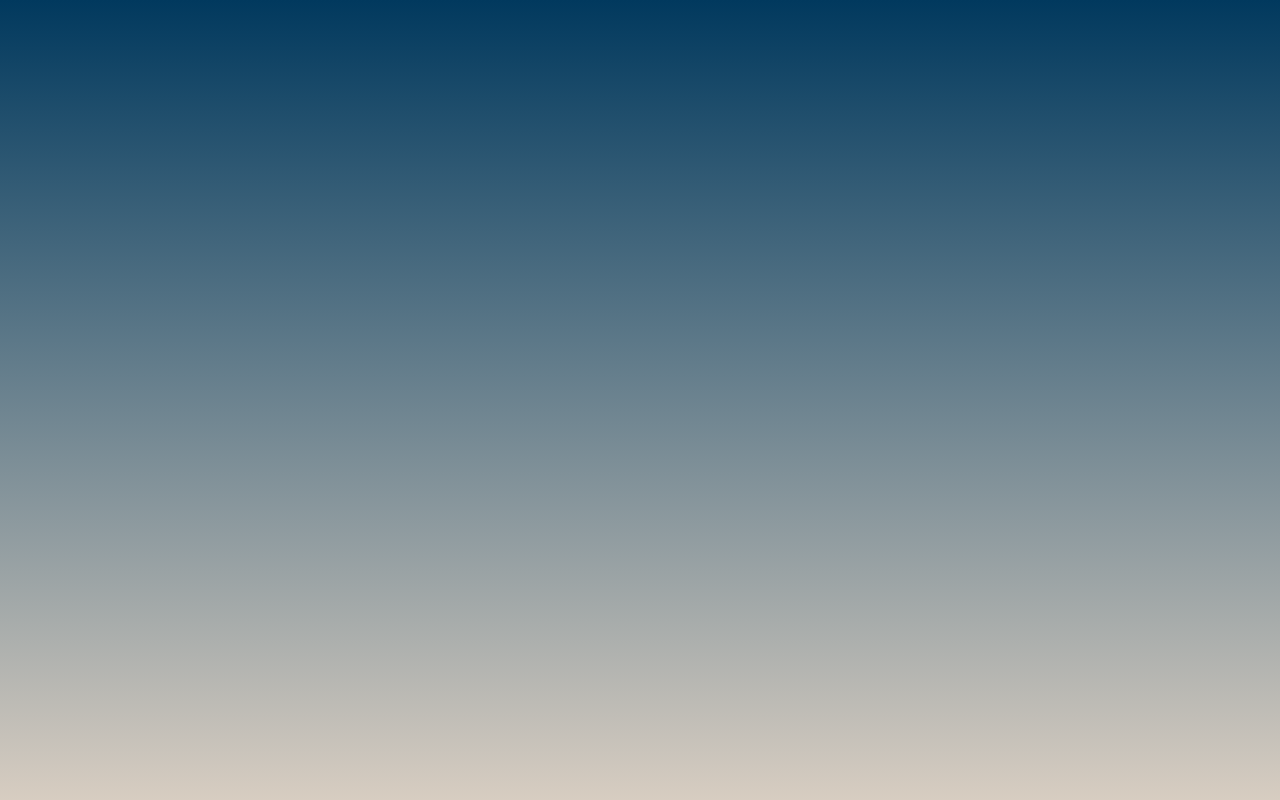
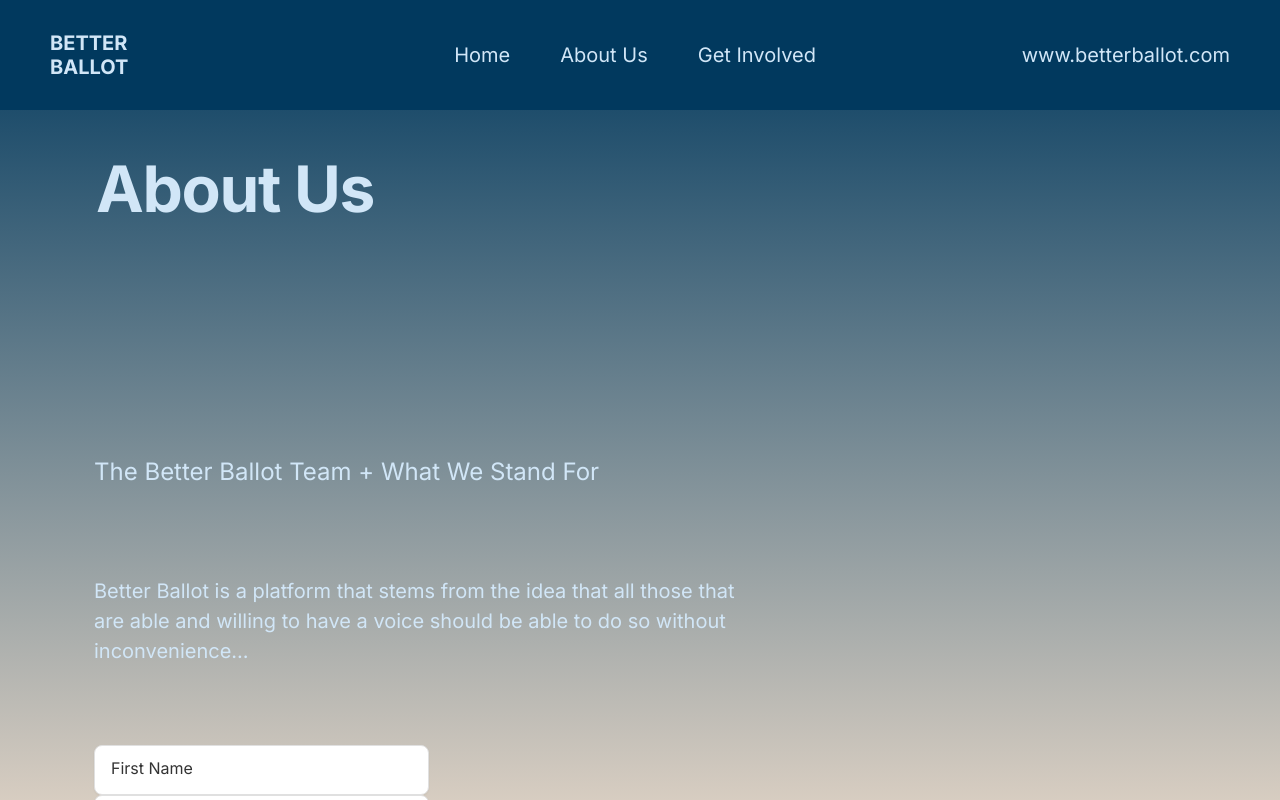
Before and after one commit to mokindacool/BetterBallot, a React (Create React App) app: page /about_us in a window 1280 px wide. Before the commit this address had no page. Built offline with nearby package versions, Linux system fonts and the light colour scheme.

Commit message:
added AboutUs page and imported Inter font, updated on Home.js too

```diff
--- /dev/null
+++ b/src/AboutUs.css
@@ -0,0 +1,235 @@
+/* Reset and base styles */
+* {
+    margin: 0;
+    padding: 0;
+    list-style: none;
+    text-decoration: none;
+    box-sizing: border-box;
+}
+
+html,
+body {
+    height: 100%;
+    margin: 0;
+    padding: 0;
+    overflow-x: hidden;
+    /* Prevent horizontal scrolling */
+}
+
+body {
+    background: linear-gradient(to bottom, #01395E 0%, #D7CDC1 100%);
+    font-family: 'Inter', sans-serif;
+    display: flex;
+    flex-direction: column;
+    box-sizing: border-box;
+    background-repeat: no-repeat;
+    background-attachment: fixed;
+}
+
+/* Header */
+.header {
+    width: 100%;
+    height: 110px;
+    padding: 0 50px;
+    background: #01395E;
+    display: flex;
+    justify-content: space-between;
+    align-items: center;
+    box-sizing: border-box;
+    position: relative;
+    /* relative vs. fixed header */
+    top: 0;
+    left: 0;
+    z-index: 1000;
+}
+
+.logo {
+    font-size: 20px;
+    color: #D1E6F7;
+    text-decoration: none;
+    font-weight: bold;
+}
+
+.logo-text {
+    display: block;
+}
+
+.navbar {
+    display: flex;
+    gap: 50px;
+    padding-left: 120px;
+}
+
+.navbar a {
+    position: relative;
+    font-size: 20px;
+    color: #D1E6F7;
+    font-weight: 500;
+    text-decoration: none;
+}
+
+.navbar a::before {
+    content: '';
+    position: absolute;
+    bottom: 3px;
+    left: 0;
+    width: 0;
+    height: 2px;
+    background: #D1E6F7;
+    transition: .3s;
+}
+
+.navbar a:hover::before {
+    width: 100%;
+}
+
+.link {
+    font-size: 20px;
+    color: #D1E6F7;
+    text-decoration: none;
+    font-weight: 500;
+}
+
+/*About us and the subtitle */
+
+.about-us-container {
+    margin-top: 40px;
+}
+
+.container {
+    margin: 0 69px 165px 94px;
+    display: flex;
+    flex-direction: row;
+    width: fit-content;
+    box-sizing: border-box;
+}
+
+.about-us {
+    margin: 0 96px 17px 96px;
+    display: inline-block;
+    align-self: flex-start;
+    overflow-wrap: break-word;
+    font-family: var(--title-font-family, 'Inter');
+    font-weight: var(--title-font-weight, 700);
+    font-size: var(--title-font-size, 64px);
+    letter-spacing: var(--title-letter-spacing, -1.3px);
+    color: #D1E6F7;
+}
+
+.the-ballot-buddy-team-what-we-stand-for {
+    margin-bottom: 75.5px;
+    display: inline-block;
+    align-self: flex-start;
+    overflow-wrap: break-word;
+    font-family: var(--subheading-font-family, 'Inter');
+    font-weight: var(--subheading-font-weight, 400);
+    font-size: var(--subheading-font-size, 24px);
+    line-height: var(--subheading-line-height, 1.5);
+    color: #D1E6F7;
+}
+
+.paragraph-container {
+    width: 60%;
+    text-align: left;
+}
+
+.paragraph {
+    margin: 0 20.5px 79px 0;
+    display: inline-block;
+    overflow-wrap: break-word;
+    font-family: var(--body-text-font-family, 'Inter');
+    font-weight: 400;
+    font-size: 20px;
+    line-height: 150%;
+    margin-top: 10px;
+    color: #D1E6F7;
+}
+
+
+.placeholder-image {
+     margin-top: 10px;
+     margin-left: 10px;
+
+ }
+
+/*Input boxes code*/
+.input-box-container {
+    width: 30%;
+    row-gap: 40px;
+}
+
+.last-name {
+    display: flex;
+    height: 50px;
+    padding: 12px 16px;
+    align-items: flex-start;
+    gap: var(--Spacing-XS, 8px);
+    flex-shrink: 0;
+    border-radius: var(--Spacing-XS, 8px);
+    border: 1px solid #E0E0E0;
+    background: #FFF;
+
+    /* Button Shadow */
+    box-shadow: 0px 1px 2px 0px rgba(0, 0, 0, 0.05);
+
+}
+
+.first-name {
+    display: flex;
+    height: 50px;
+    padding: 12px 16px;
+    align-items: flex-start;
+    gap: var(--Spacing-XS, 8px);
+    flex-shrink: 0;
+    border-radius: var(--Spacing-XS, 8px);
+    border: 1px solid #E0E0E0;
+    background: #FFF;
+
+    /* Button Shadow */
+    box-shadow: 0px 1px 2px 0px rgba(0, 0, 0, 0.05);
+
+}
+
+
+/* Footer */
+ .navigation-footer {
+     width: 100%;
+     padding: 20px 50px;
+     background: #01395E;
+     box-sizing: border-box;
+     margin-top: auto;
+     /* Push footer to the bottom */
+ }
+
+ .divider {
+     border-top: 1px solid #D1E6F7;
+     margin-bottom: 20px;
+ }
+
+ .footer {
+     display: flex;
+     justify-content: space-between;
+     align-items: center;
+     width: 100%;
+     box-sizing: border-box;
+ }
+
+ .footer-content {
+     display: flex;
+     justify-content: space-between;
+     align-items: center;
+     width: 100%;
+     color: #D1E6F7;
+     font-size: 14px;
+ }
+
+ .footer-links {
+     display: flex;
+     gap: 20px;
+ }
+
+ .footer-links a {
+     color: #D1E6F7;
+     font-size: 14px;
+     text-decoration: none;
+ }
--- /dev/null
+++ b/src/AboutUs.js
@@ -0,0 +1,82 @@
+import React, { useState } from 'react';
+import './AboutUs.css';
+
+function AboutUs() {
+  return (
+    <div className="palette-2-design-variation">
+      {/* Header */}
+      <header className="header">
+        <div className="logo">
+          <span className="logo-text">BETTER</span>
+          <span className="logo-text">BALLOT</span>
+        </div>
+        <nav className="navbar">
+          <a href="/">Home</a>
+          <a href="/about_us">About Us</a>
+          <a href="/get_involved">Get Involved</a>
+        </nav>
+        <link href="https://fonts.googleapis.com/css2?family=Inter:wght@400;700&display=swap" rel="stylesheet"></link>
+        <a href="#" className="link">www.betterballot.com</a>
+      </header>
+
+      {/* About Us Section */}
+      <div className="about-us-container">
+        <div className="about-us">About Us</div>
+      </div>
+      <main className="main-content">
+        <div className="container">
+          <div className="container-1">
+            <div className="the-ballot-buddy-team-what-we-stand-for">
+              The Better Ballot Team + What We Stand For
+            </div>
+            <div className="paragraph-container">
+              <div className="paragraph">
+                Better Ballot is a platform that stems from the idea that all those that are able and willing to have a voice should be able to do so without inconvenience...
+              </div>
+            </div>
+
+            {/* Input Form */}
+            <div className="input-box-container">
+              <div className="container-4">
+                <div className="first-name">
+                  <span className="label">First Name</span>
+                </div>
+                <div className="last-name">
+                  <span className="label-1">Last Name</span>
+                </div>
+              </div>
+              <div className="message">
+                <span className="label-3">Message</span>
+              </div>
+            </div>
+            <div className="container-3">
+              <div className="email">
+                <span className="label-2">Email</span>
+              </div>
+              <div className="button">
+                <button className="submit">Submit</button>
+              </div>
+            </div>
+          </div>
+        </div>
+      </main>
+
+      {/* Footer */}
+      <div className="navigation-footer">
+        <div className="divider"></div>
+        <footer className="footer">
+          <div className="footer-content">
+            <p>&copy; 2024 Better Ballot. All rights reserved.</p>
+            <ul className="footer-links">
+              <li><a href="/">Home</a></li>
+              <li><a href="/about_us">About Us</a></li>
+              <li><a href="/get_involved">Get Involved</a></li>
+            </ul>
+          </div>
+        </footer>
+      </div>
+    </div>
+  );
+}
+
+export default AboutUs;
--- a/src/App.js
+++ b/src/App.js
@@ -1,6 +1,7 @@
 import React from 'react';
 import { BrowserRouter as Router, Route, Routes } from 'react-router-dom';
 import Home from './Home';
+import AboutUs from './AboutUs';
 import ElectionDetails from './ElectionDetails';
 
 function App() {
@@ -8,6 +9,7 @@ function App() {
     <Router>
       <Routes>
         <Route path="/" element={<Home />} />
+        <Route path='/about_us' element={<AboutUs />} />
         <Route path="/election-details" element={<ElectionDetails />} />
       </Routes>
     </Router>
--- a/src/Home.js
+++ b/src/Home.js
@@ -57,6 +57,7 @@ function Home() {
           <a href="/about_us">About Us</a>
           <a href="/get_involved">Get Involved</a>
         </nav>
+        <link href="https://fonts.googleapis.com/css2?family=Inter:wght@400;700&display=swap" rel="stylesheet"></link>
         <a href="/candidate_profiles" className="link">www.betterballot.com</a>
       </header>
 
```
Also changed, not shown: 1 other file (tests, documents, lock files or other folders).
